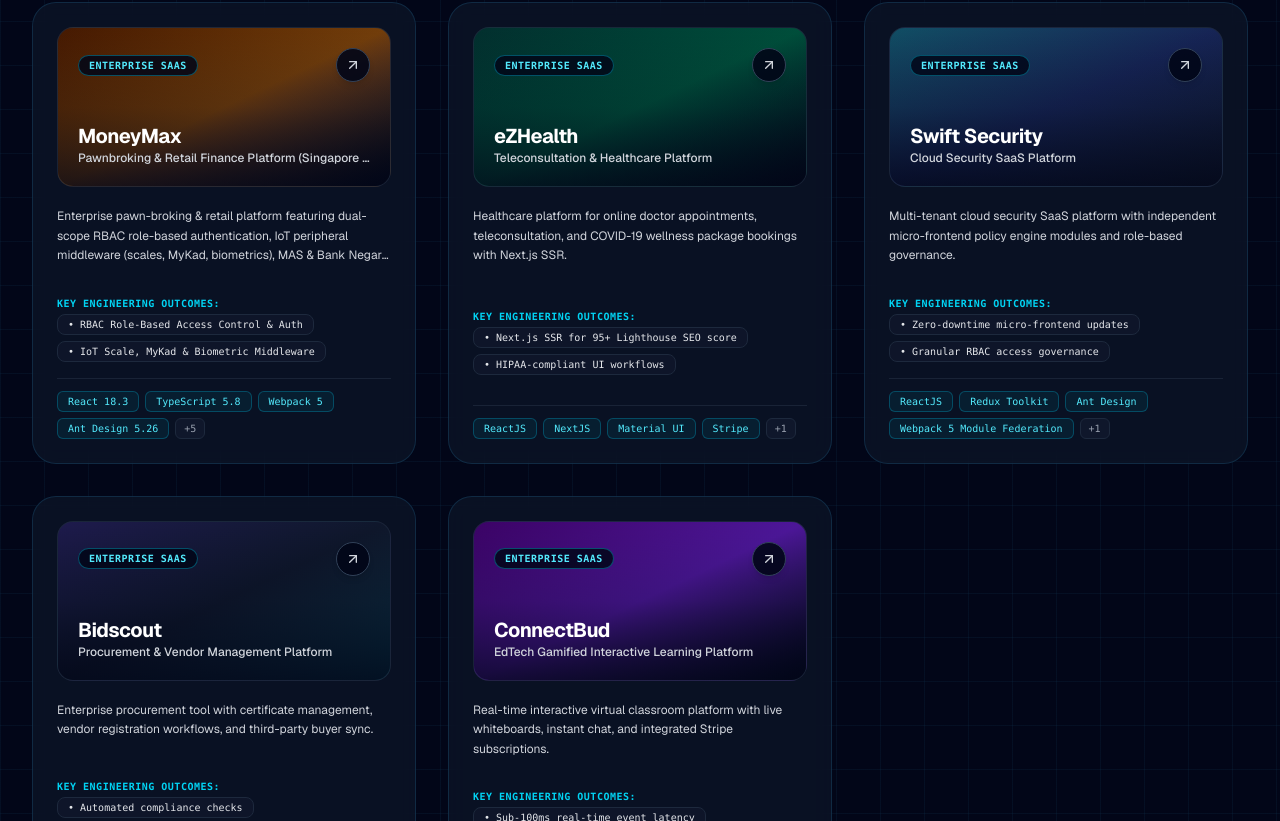
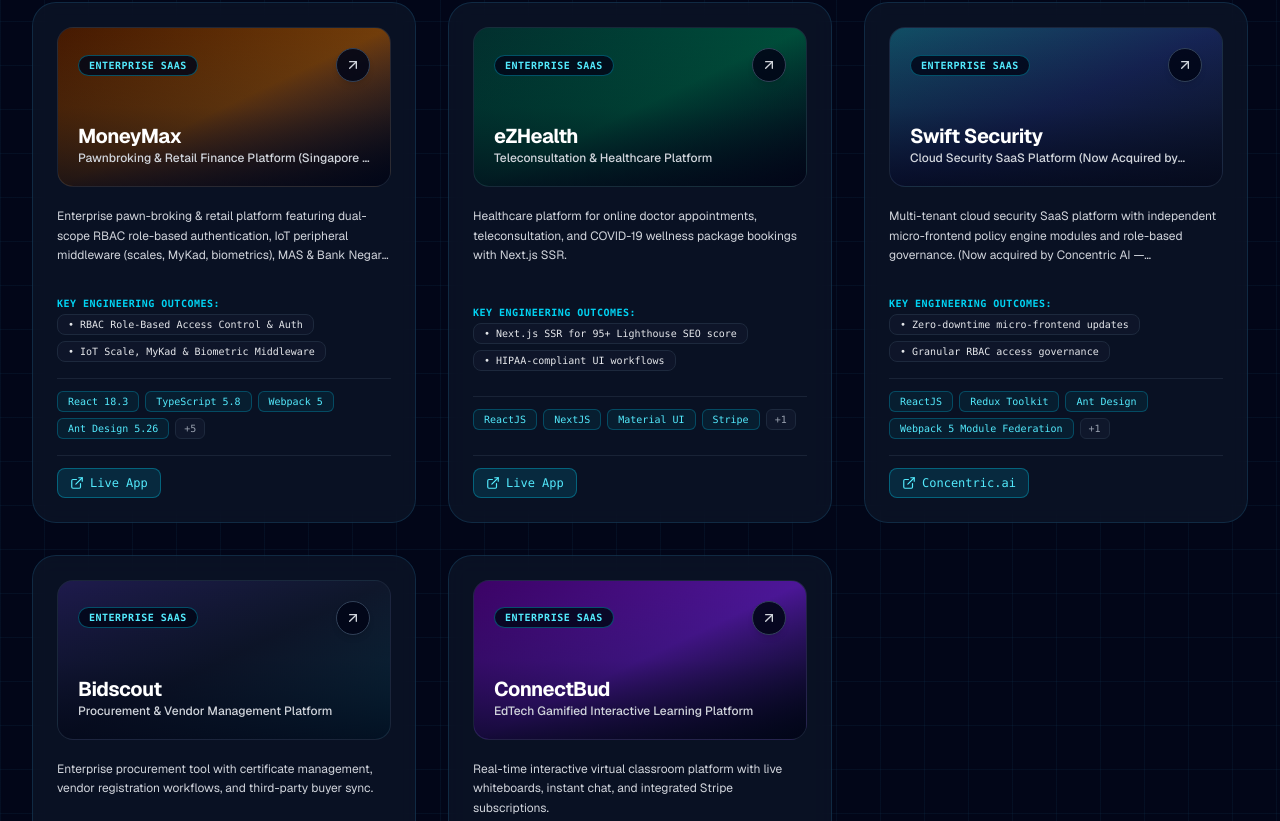
Before and after one commit to Abhi552000/Portfolio, a Next.js app: page / in a window 1280 px wide. Shown: the part 5699-6520 px from the top of the page. Built offline with nearby package versions, Linux system fonts and the light colour scheme; no server answers.

Commit message:
feat(projects): add enterprise live URLs and Concentric AI acquisition link for Swift Security

```diff
--- a/src/components/Projects/ProjectModal.tsx
+++ b/src/components/Projects/ProjectModal.tsx
@@ -165,7 +165,7 @@
                   className="flex items-center gap-1.5 px-3.5 py-2 rounded-xl bg-gradient-to-r from-cyan-500 to-blue-600 hover:from-cyan-400 hover:to-blue-500 text-slate-950 font-bold text-xs shadow-md shadow-cyan-500/25 hover:scale-105 active:scale-95 transition-all cursor-pointer touch-manipulation"
                 >
                   <ExternalLink className="w-3.5 h-3.5" />
-                  <span>Live App</span>
+                  <span>{project.id === "swift-security" ? "Concentric.ai" : "Live Platform"}</span>
                 </a>
               )}
 
--- a/src/components/Projects/ProjectsSection.tsx
+++ b/src/components/Projects/ProjectsSection.tsx
@@ -157,7 +157,7 @@
                           title="Open Live Application"
                         >
                           <ExternalLink className="w-3.5 h-3.5" />
-                          <span>Live App</span>
+                          <span>{project.id === "swift-security" ? "Concentric.ai" : "Live App"}</span>
                         </a>
                       )}
                       {project.githubUrl && (
--- a/src/data/portfolioData.ts
+++ b/src/data/portfolioData.ts
@@ -163,7 +163,8 @@
       "Hybrid kiosk & WebView container bridge integration (useHandleReactNativeMessage) for React Native mobile deployment"
     ],
     featured: true,
-    imageBg: "from-amber-950 via-yellow-900 to-slate-950"
+    imageBg: "from-amber-950 via-yellow-900 to-slate-950",
+    liveUrl: "https://moneymax.com.sg/"
   },
   {
     id: "ezhealth",
@@ -181,15 +182,16 @@
       "Secure end-to-end appointment payment flow"
     ],
     featured: true,
-    imageBg: "from-teal-950 via-emerald-900 to-slate-950"
+    imageBg: "from-teal-950 via-emerald-900 to-slate-950",
+    liveUrl: "https://www.ezhealthtrack.com/"
   },
   {
     id: "swift-security",
     title: "Swift Security",
     category: "mfe",
-    subtitle: "Cloud Security SaaS Platform",
-    description: "Multi-tenant cloud security SaaS platform with independent micro-frontend policy engine modules and role-based governance.",
-    longDescription: "Swift Security provides enterprise teams with unified cloud protection policy governance. Built on Webpack 5 Module Federation, individual security modules can be dynamically updated and deployed without full application rebuilds.",
+    subtitle: "Cloud Security SaaS Platform (Now Acquired by Concentric AI)",
+    description: "Multi-tenant cloud security SaaS platform with independent micro-frontend policy engine modules and role-based governance. (Now acquired by Concentric AI — https://concentric.ai/).",
+    longDescription: "Swift Security provides enterprise teams with unified cloud protection policy governance (now acquired by Concentric AI — https://concentric.ai/). Built on Webpack 5 Module Federation, individual security modules can be dynamically updated and deployed without full application rebuilds.",
     role: "Software Developer",
     impactMetrics: ["Zero-downtime micro-frontend updates", "Granular RBAC access governance", "Multi-tenant isolation UI"],
     techStack: ["ReactJS", "Redux Toolkit", "Ant Design", "Webpack 5 Module Federation", "TypeScript"],
@@ -199,7 +201,8 @@
       "Role-based UI access control (RBAC) directive components"
     ],
     featured: true,
-    imageBg: "from-cyan-900 via-blue-950 to-slate-900"
+    imageBg: "from-cyan-900 via-blue-950 to-slate-900",
+    liveUrl: "https://concentric.ai/"
   },
   {
     id: "bidscout",
@@ -235,7 +238,8 @@
       "Stripe payment gateway integration with webhooks for plan upgrades"
     ],
     featured: false,
-    imageBg: "from-purple-950 via-violet-900 to-slate-950"
+    imageBg: "from-purple-950 via-violet-900 to-slate-950",
+    liveUrl: "https://www.connectbud.com/"
   },
 
   // Personal Projects (Explicitly requested by user)
```
